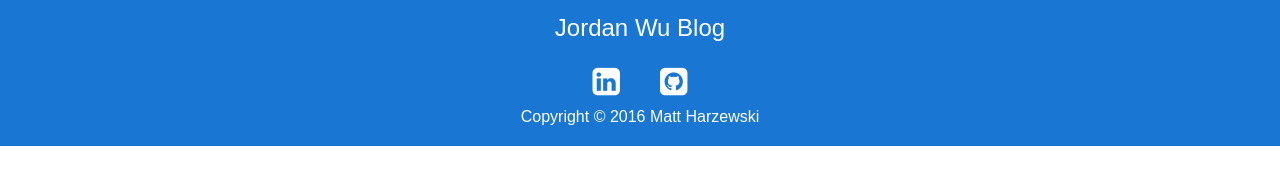
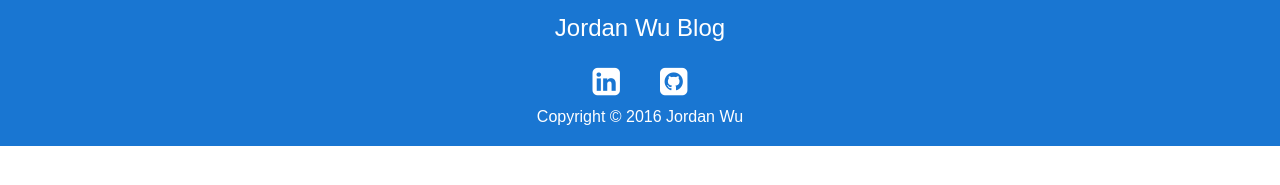
Before and after one commit to JordanSpencerWu/old-website, a Jekyll site: the page built from index.html, in a window 1280 px wide. Shown: the part 387-572 px from the top of the page. Built offline with Jekyll 4.4.1, drawn with Linux system fonts in a browser that asks for light colours; nearby versions of some CDN libraries.

Commit message:
fix footer

```diff
--- a/_includes/footer.html
+++ b/_includes/footer.html
@@ -5,6 +5,6 @@
       <a target="_blank" href="https://www.linkedin.com/in/jordanswu"><i class="fa fa-linkedin-square fa-2x"></i></a>
       <a target="_blank" href="https://github.com/JordanSpencerWu/JordanSpencerWu.github.io"><i class="fa fa-github-square fa-2x"></i></a>
     </div>
-    <span class="copyright">Copyright © 2016 Matt Harzewski</span>
+    <span class="copyright">Copyright © 2016 Jordan Wu</span>
   </div>
 </footer>
```
